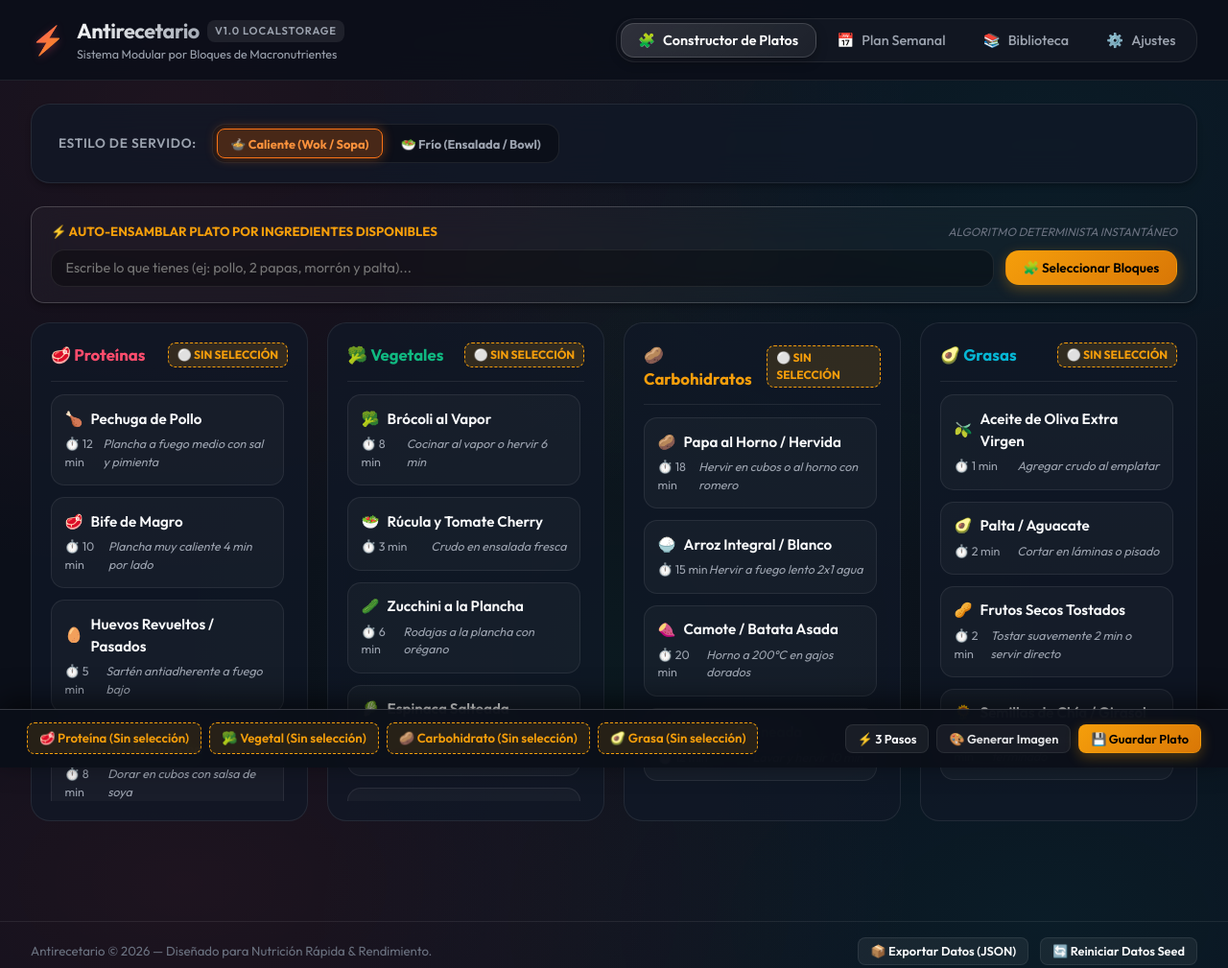
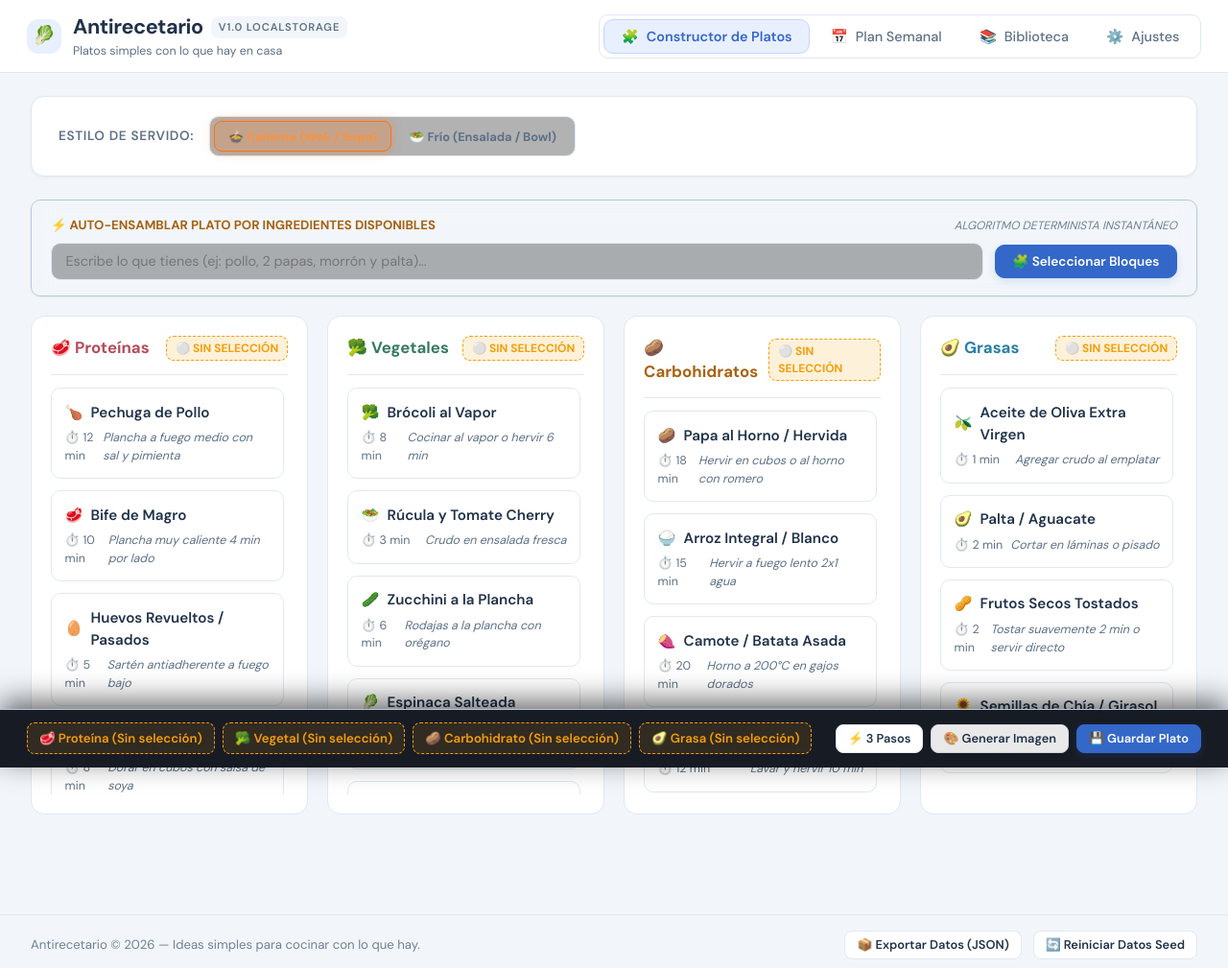
Before and after one commit to sergiogimenezclass/receta-cocina-frontend, a plain HTML site: page index.html in a window 1280 px wide. Shown: the top 1009 px of the page at 96% size. Drawn offline with Linux system fonts and the light colour scheme.

Commit message:
style: set Mercado Vivo light application shell

```diff
--- a/css/main.css
+++ b/css/main.css
@@ -1,48 +1,51 @@
-@import url('https://fonts.googleapis.com/css2?family=Outfit:wght@300;400;500;600;700;800&family=Inter:wght@300;400;500;600;700&display=swap');
+@import url('https://fonts.googleapis.com/css2?family=DM+Sans:wght@400;500;600;700&family=Outfit:wght@400;500;600;700&display=swap');
 
 :root {
-  /* Dark Modern Theme Palette */
-  --bg-primary: #0b0f19;
-  --bg-secondary: #111827;
-  --bg-card: rgba(17, 24, 39, 0.75);
-  --bg-card-hover: rgba(31, 41, 55, 0.85);
+  /* Mercado Vivo: light, calm surfaces with a clear blue action color */
+  --bg-primary: #f2f6fb;
+  --bg-secondary: #ffffff;
+  --bg-card: #ffffff;
+  --bg-card-hover: #f7faff;
 
-  --text-primary: #f9fafb;
-  --text-secondary: #9ca3af;
-  --text-muted: #6b7280;
+  --text-primary: #20324a;
+  --text-secondary: #5d7086;
+  --text-muted: #718096;
 
-  --border-color: rgba(255, 255, 255, 0.08);
-  --border-glow: rgba(255, 255, 255, 0.18);
+  --border-color: #e0e8f1;
+  --border-glow: #b7c9df;
+
+  --color-primary: #3367c8;
+  --color-primary-soft: #e8efff;
 
   /* Macronutrient Colors */
-  --color-prot: #ff4d6d;
-  --color-prot-bg: rgba(255, 77, 109, 0.12);
-  --color-prot-border: rgba(255, 77, 109, 0.35);
+  --color-prot: #b34d5b;
+  --color-prot-bg: #faedf0;
+  --color-prot-border: #ebcbd1;
 
-  --color-veg: #10b981;
-  --color-veg-bg: rgba(16, 185, 129, 0.12);
-  --color-veg-border: rgba(16, 185, 129, 0.35);
+  --color-veg: #357a63;
+  --color-veg-bg: #eaf4ef;
+  --color-veg-border: #c5e1d3;
 
-  --color-carb: #f59e0b;
-  --color-carb-bg: rgba(245, 158, 11, 0.12);
-  --color-carb-border: rgba(245, 158, 11, 0.35);
+  --color-carb: #a76312;
+  --color-carb-bg: #fbf1e3;
+  --color-carb-border: #efd7b6;
 
-  --color-fat: #06b6d4;
-  --color-fat-bg: rgba(6, 182, 212, 0.12);
-  --color-fat-border: rgba(6, 182, 212, 0.35);
+  --color-fat: #277fa5;
+  --color-fat-bg: #e8f3f8;
+  --color-fat-border: #c0dce9;
 
   /* Glassmorphism */
-  --glass-blur: blur(16px);
+  --glass-blur: blur(12px);
   --radius-sm: 8px;
-  --radius-md: 14px;
-  --radius-lg: 20px;
+  --radius-md: 10px;
+  --radius-lg: 14px;
   --radius-full: 9999px;
 
-  --shadow-sm: 0 4px 6px -1px rgba(0, 0, 0, 0.3);
-  --shadow-md: 0 10px 15px -3px rgba(0, 0, 0, 0.4);
-  --shadow-glow: 0 0 20px rgba(6, 182, 212, 0.15);
+  --shadow-sm: 0 1px 3px rgba(32, 50, 74, 0.06);
+  --shadow-md: 0 12px 30px rgba(32, 50, 74, 0.12);
+  --shadow-glow: 0 6px 18px rgba(51, 103, 200, 0.1);
 
-  --font-family: 'Outfit', 'Inter', -apple-system, BlinkMacSystemFont, sans-serif;
+  --font-family: 'DM Sans', 'Outfit', -apple-system, BlinkMacSystemFont, sans-serif;
 }
 
 * {
@@ -54,10 +57,7 @@
 body {
   font-family: var(--font-family);
   background-color: var(--bg-primary);
-  background-image:
-    radial-gradient(at 15% 15%, rgba(255, 77, 109, 0.08) 0px, transparent 50%),
-    radial-gradient(at 85% 20%, rgba(6, 182, 212, 0.08) 0px, transparent 50%),
-    radial-gradient(at 50% 85%, rgba(16, 185, 129, 0.06) 0px, transparent 50%);
+  background-image: none;
   background-attachment: fixed;
   color: var(--text-primary);
   min-height: 100vh;
@@ -72,11 +72,11 @@
   position: sticky;
   top: 0;
   z-index: 100;
-  background: rgba(11, 15, 25, 0.85);
+  background: rgba(255, 255, 255, 0.96);
   backdrop-filter: var(--glass-blur);
   -webkit-backdrop-filter: var(--glass-blur);
   border-bottom: 1px solid var(--border-color);
-  padding: 1rem 2rem;
+  padding: 0.75rem 1.75rem;
   display: flex;
   align-items: center;
   justify-content: space-between;
@@ -90,27 +90,28 @@
 }
 
 .brand-icon {
-  font-size: 1.8rem;
-  background: linear-gradient(135deg, var(--color-prot), var(--color-carb));
-  -webkit-background-clip: text;
-  -webkit-text-fill-color: transparent;
-  filter: drop-shadow(0 2px 4px rgba(255, 77, 109, 0.3));
+  width: 2.25rem;
+  height: 2.25rem;
+  display: grid;
+  place-items: center;
+  border-radius: 0.75rem;
+  font-size: 1.2rem;
+  color: var(--color-primary);
+  background: var(--color-primary-soft);
 }
 
 .brand h1 {
   font-size: 1.35rem;
   font-weight: 700;
   letter-spacing: -0.02em;
-  background: linear-gradient(135deg, #ffffff, #9ca3af);
-  -webkit-background-clip: text;
-  -webkit-text-fill-color: transparent;
+  color: var(--text-primary);
 }
 
 .brand span.tag {
   font-size: 0.7rem;
   text-transform: uppercase;
   letter-spacing: 0.08em;
-  background: rgba(255, 255, 255, 0.08);
+  background: #f2f6fb;
   padding: 0.2rem 0.5rem;
   border-radius: var(--radius-sm);
   color: var(--text-secondary);
@@ -120,10 +121,10 @@
 /* Main Nav Tabs */
 nav.app-nav {
   display: flex;
-  background: rgba(255, 255, 255, 0.03);
+  background: transparent;
   border: 1px solid var(--border-color);
   padding: 0.25rem;
-  border-radius: var(--radius-lg);
+  border-radius: var(--radius-md);
   gap: 0.25rem;
 }
 
@@ -145,14 +146,14 @@
 
 .nav-tab:hover {
   color: var(--text-primary);
-  background: rgba(255, 255, 255, 0.05);
+  background: #f3f6fa;
 }
 
 .nav-tab.active {
-  background: linear-gradient(135deg, rgba(255, 255, 255, 0.12), rgba(255, 255, 255, 0.05));
-  color: #ffffff;
-  border: 1px solid rgba(255, 255, 255, 0.15);
-  box-shadow: 0 4px 12px rgba(0, 0, 0, 0.3);
+  background: var(--color-primary-soft);
+  color: var(--color-primary);
+  border: 1px solid #c6d6fa;
+  box-shadow: none;
   font-weight: 600;
 }
 
@@ -197,37 +198,37 @@
 }
 
 .btn-primary {
-  background: linear-gradient(135deg, var(--color-carb), #d97706);
-  color: #000000;
-  border-color: rgba(245, 158, 11, 0.4);
-  box-shadow: 0 4px 14px rgba(245, 158, 11, 0.3);
+  background: var(--color-primary);
+  color: #ffffff;
+  border-color: var(--color-primary);
+  box-shadow: 0 3px 8px rgba(51, 103, 200, 0.18);
 }
 
 .btn-primary:hover {
   transform: translateY(-1px);
-  box-shadow: 0 6px 18px rgba(245, 158, 11, 0.45);
+  box-shadow: 0 5px 12px rgba(51, 103, 200, 0.22);
 }
 
 .btn-secondary {
-  background: rgba(255, 255, 255, 0.06);
+  background: #ffffff;
   color: var(--text-primary);
   border: 1px solid var(--border-color);
 }
 
 .btn-secondary:hover {
-  background: rgba(255, 255, 255, 0.1);
+  background: #f7faff;
   border-color: var(--border-glow);
 }
 
 .btn-danger {
-  background: rgba(239, 68, 68, 0.15);
-  color: #fca5a5;
-  border: 1px solid rgba(239, 68, 68, 0.3);
+  background: #fff0ee;
+  color: #b83c37;
+  border: 1px solid #f3c4bf;
 }
 
 .btn-danger:hover {
-  background: rgba(239, 68, 68, 0.25);
-  color: #ffffff;
+  background: #ffe4e0;
+  color: #a42f2a;
 }
 
 .btn-sm {
--- a/index.html
+++ b/index.html
@@ -15,13 +15,13 @@
   <!-- Application Header -->
   <header class="app-header">
     <div class="brand">
-      <span class="brand-icon">⚡</span>
+      <span class="brand-icon">🥬</span>
       <div>
         <div style="display: flex; align-items: center; gap: 0.5rem;">
           <h1>Antirecetario</h1>
           <span class="tag">v1.0 LocalStorage</span>
         </div>
-        <div style="font-size: 0.78rem; color: var(--text-secondary);">Sistema Modular por Bloques de Macronutrientes</div>
+        <div style="font-size: 0.78rem; color: var(--text-secondary);">Platos simples con lo que hay en casa</div>
       </div>
     </div>
 
@@ -70,7 +70,7 @@
   <!-- Application Footer -->
   <footer class="app-footer">
     <div>
-      Antirecetario © 2026 — Diseñado para Nutrición Rápida & Rendimiento.
+      Antirecetario © 2026 — Ideas simples para cocinar con lo que hay.
     </div>
     <div style="display: flex; gap: 0.75rem;">
       <button id="btnExportJSON" class="btn btn-secondary btn-sm" title="Exportar datos para migración futura">
@@ -83,7 +83,7 @@
   </footer>
 
   <!-- Main JavaScript Module Entrypoint -->
-  <script type="module" src="js/app.js?v=21"></script>
+  <script type="module" src="js/app.js?v=22"></script>
 
 </body>
 </html>
```
